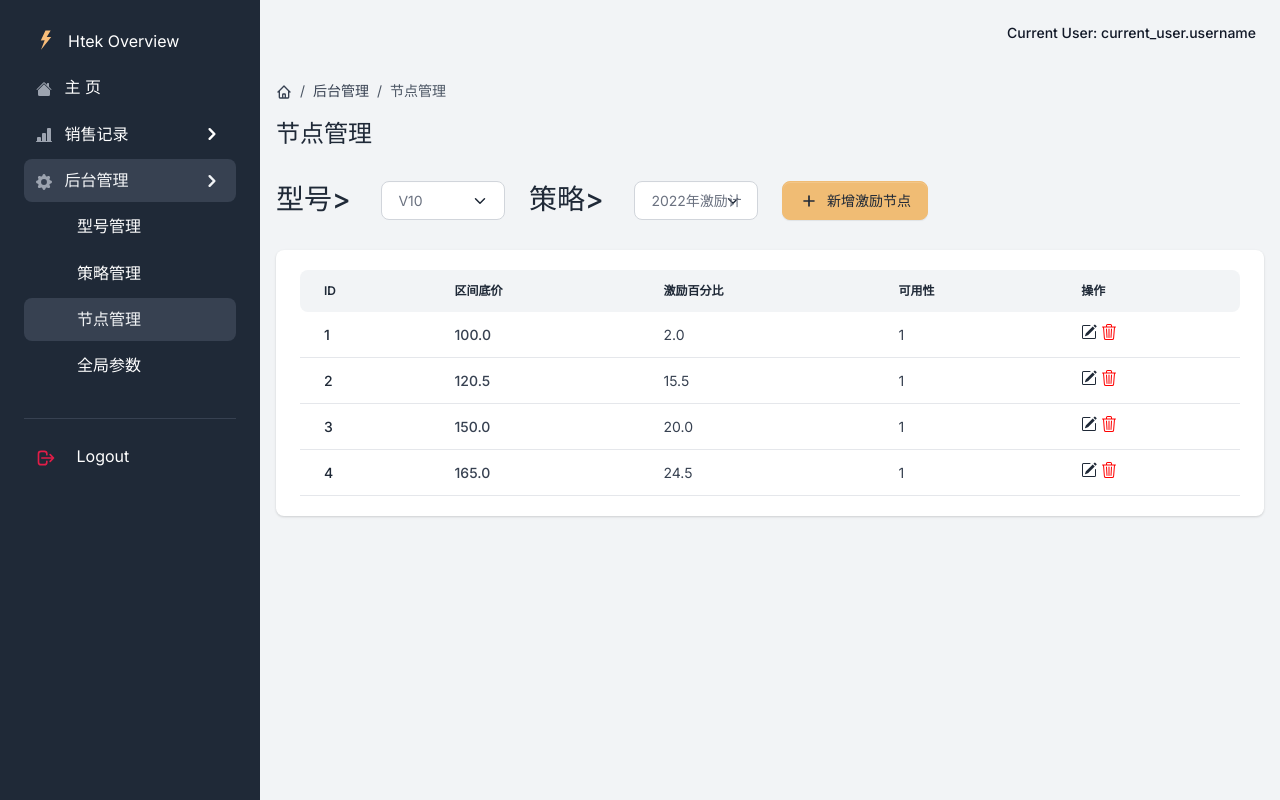
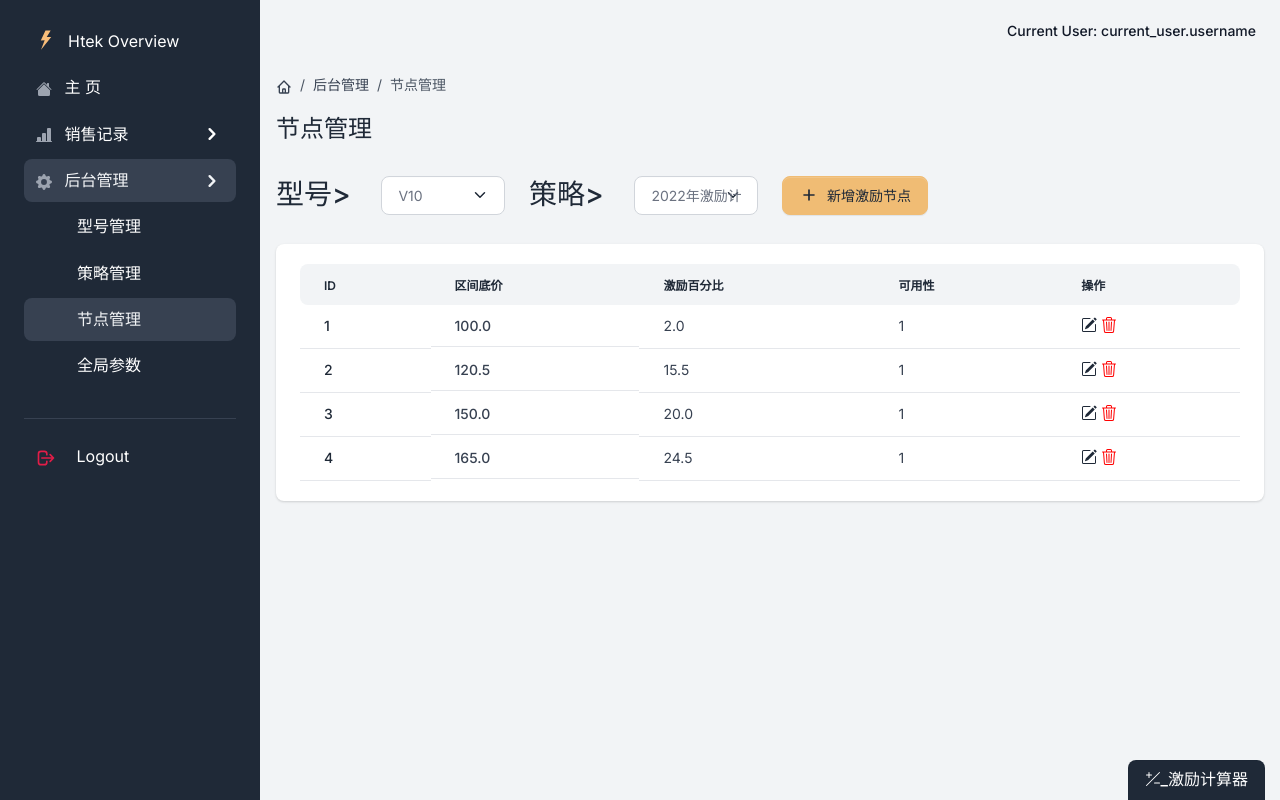
Before and after one commit to zhichaoGuo/PMP, a Flask app: page /admin_node in a window 1280 px wide. Run offline with Flask 3, Linux system fonts and the light colour scheme; parts of the project's set-up code (start-up, migrations or seed data) failed here and were passed over; some libraries are stand-ins or nearby versions.

Commit message:
前端激励计算器

```diff
--- a/app/templates/admin/node.html
+++ b/app/templates/admin/node.html
@@ -385,3 +385,4 @@
 </script>
 
 {% endblock javascripts %}
+{% include 'includes/settings-box.html' %}
--- /dev/null
+++ b/app/templates/includes/settings-box.html
@@ -0,0 +1,57 @@
+
+    <div class="theme-settings card bg-gray-800 pt-2 collapse" id="theme-settings">
+        <div class="card-body bg-gray-800 text-white pt-4">
+            <button type="button" class="btn-close theme-settings-close" aria-label="Close" data-bs-toggle="collapse"
+                href="#theme-settings" role="button" aria-expanded="false" aria-controls="theme-settings"></button>
+            <h1 class="h4">激励计算器</h1>
+            <div class="row">
+                <div class="col-md-4 mb-2">
+                    <div>
+                        <label for="start_number">底价</label>
+                        <input class="form-control" id="start_number" name="start_number" type="text" value="{{data['start_number']}}" required>
+                    </div>
+                </div>
+                <div class="col-md-4 mb-2">
+                    <div>
+                        <label for="start_number">售价</label>
+                        <input class="form-control" id="start_number1" name="start_number" type="text" value="{{data['start_number']}}" required>
+                    </div>
+                </div>
+                <div class="col-md-4 mb-2">
+                    <div>
+                        <label for="start_number">销售数量</label>
+                        <input class="form-control" id="start_number2" name="start_number" type="text" value="{{data['start_number']}}" required>
+                    </div>
+                </div>
+            </div>
+            <div class="row">
+                <div class="col-md-4 mb-2">
+                    <div>
+                        <label for="start_number">激励百分数</label>
+                        <input class="form-control" id="start_number3" name="start_number" type="text" value="{{data['start_number']}}" required>
+                    </div>
+                </div>
+                <div class="col-md-4 mb-2">
+                    <div>
+                        <label for="start_number">总激励奖金</label>
+                        <input class="form-control" id="start_number4" name="start_number" type="text" value="{{data['start_number']}}" required>
+                    </div>
+                </div>
+            </div>
+            <br>
+            <a href="https://appseed.us/product/volt-dashboard/flask/" target="_blank"
+                class="btn btn-secondary d-inline-flex align-items-center justify-content-center mb-3 w-100">
+                计 算
+                <svg class="icon icon-xs ms-2" fill="currentColor" viewBox="0 0 20 20" xmlns="http://www.w3.org/2000/svg"><path fill-rule="evenodd" d="M2 9.5A3.5 3.5 0 005.5 13H9v2.586l-1.293-1.293a1 1 0 00-1.414 1.414l3 3a1 1 0 001.414 0l3-3a1 1 0 00-1.414-1.414L11 15.586V13h2.5a4.5 4.5 0 10-.616-8.958 4.002 4.002 0 10-7.753 1.977A3.5 3.5 0 002 9.5zm9 3.5H9V8a1 1 0 012 0v5z" clip-rule="evenodd"></path></svg>
+            </a>
+        </div>
+    </div>
+
+    <div class="card theme-settings bg-gray-800 theme-settings-expand" id="theme-settings-expand">
+        <div class="card-body bg-gray-800 text-white rounded-top p-3 py-2">
+            <span class="fw-bold d-inline-flex align-items-center h6">
+                <svg xmlns="http://www.w3.org/2000/svg" width="16" height="16" fill="currentColor" class="bi bi-plus-slash-minus" viewBox="0 0 16 16"><path d="m1.854 14.854 13-13a.5.5 0 0 0-.708-.708l-13 13a.5.5 0 0 0 .708.708ZM4 1a.5.5 0 0 1 .5.5v2h2a.5.5 0 0 1 0 1h-2v2a.5.5 0 0 1-1 0v-2h-2a.5.5 0 0 1 0-1h2v-2A.5.5 0 0 1 4 1Zm5 11a.5.5 0 0 1 .5-.5h5a.5.5 0 0 1 0 1h-5A.5.5 0 0 1 9 12Z"/></svg>
+                 _激励计算器
+            </span>
+        </div>
+    </div>
--- a/run.py
+++ b/run.py
@@ -33,4 +33,4 @@ if DEBUG:
 
 if __name__ == "__main__":
     # https://icons.bootcss.com/
-    app.run(port=5001)
+    app.run(host='10.3.3.49',port=5001)
```
Also changed, not shown: app/db.sqlite3.
